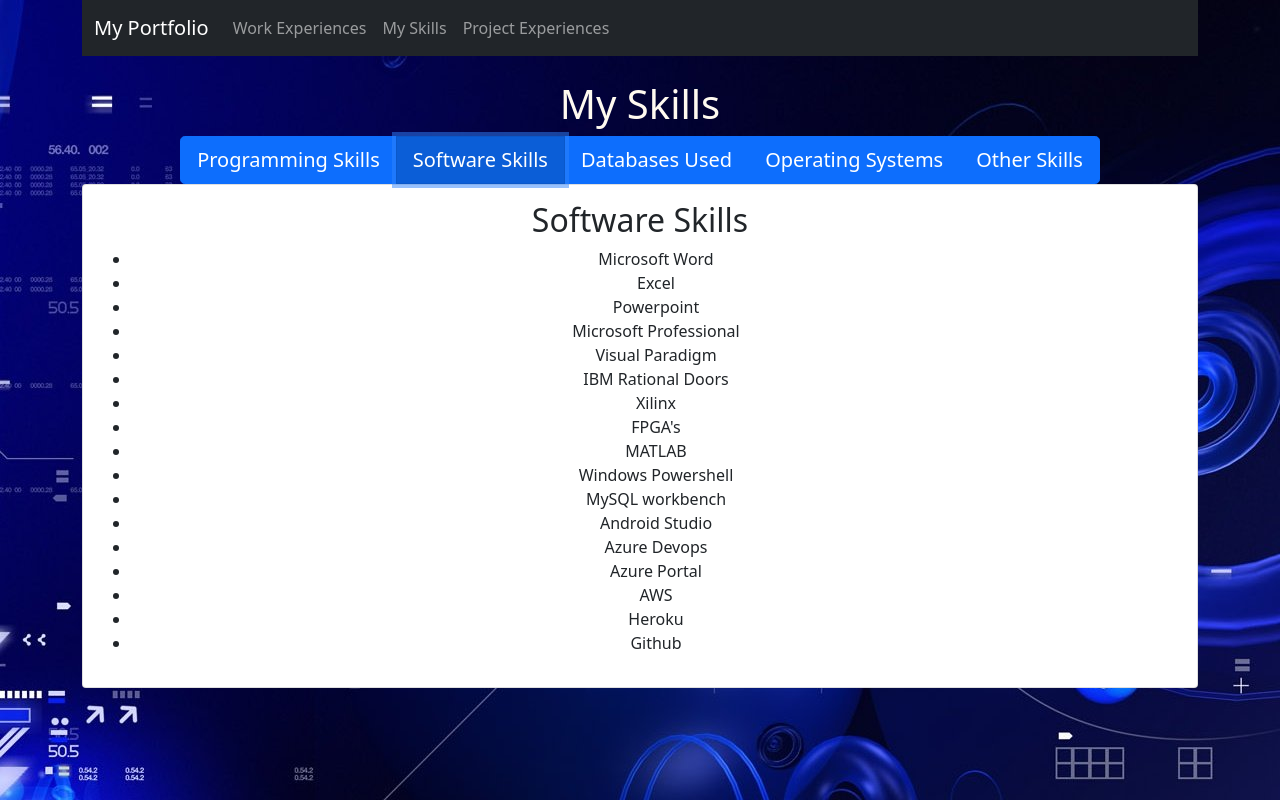
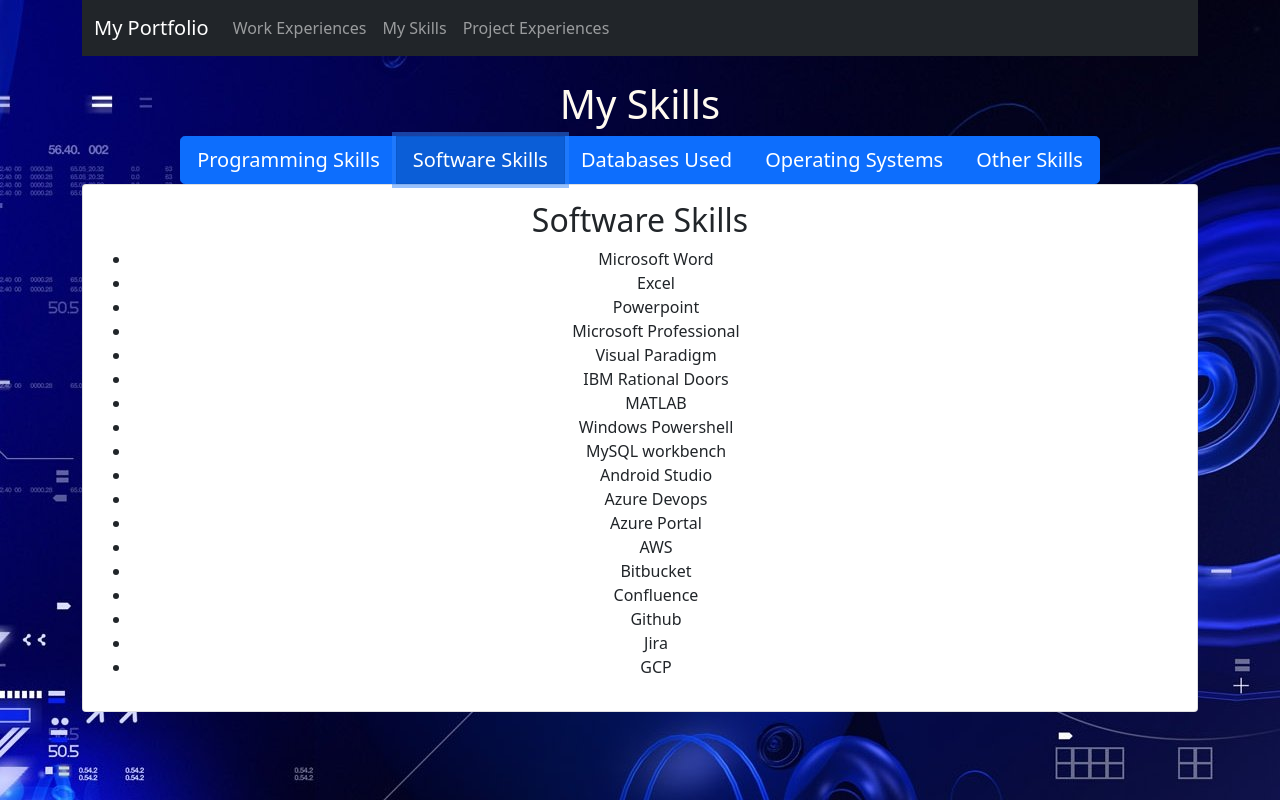
Before and after one commit to damola600/portfolio, a React (Create React App) app: page /myskills in a window 1280 px wide. Both pictures are taken after a click on the button "Software Skills". Built offline with nearby package versions, Linux system fonts and the light colour scheme.

Commit message:
changing skills

```diff
--- a/src/components/my_skills.component.js
+++ b/src/components/my_skills.component.js
@@ -53,8 +53,6 @@
                             <li>Microsoft Professional</li>
                             <li>Visual Paradigm</li>
                             <li>IBM Rational Doors</li>
-                            <li>Xilinx</li>
-                            <li>FPGA's</li>
                             <li>MATLAB</li>
                             <li>Windows Powershell</li>
                             <li>MySQL workbench</li>
@@ -62,8 +60,11 @@
                             <li>Azure Devops</li>
                             <li>Azure Portal</li>
                             <li>AWS</li>
-                            <li>Heroku</li>
+                            <li>Bitbucket</li>
+                            <li>Confluence</li>
                             <li>Github</li>
+                            <li>Jira</li>
+                            <li>GCP</li>
                         </ul>
                     </div>
                 </div>
--- /dev/null
+++ b/src/components/textfiles/skills.json
@@ -0,0 +1,3 @@
+{
+    "software_skills":[]
+}
```
